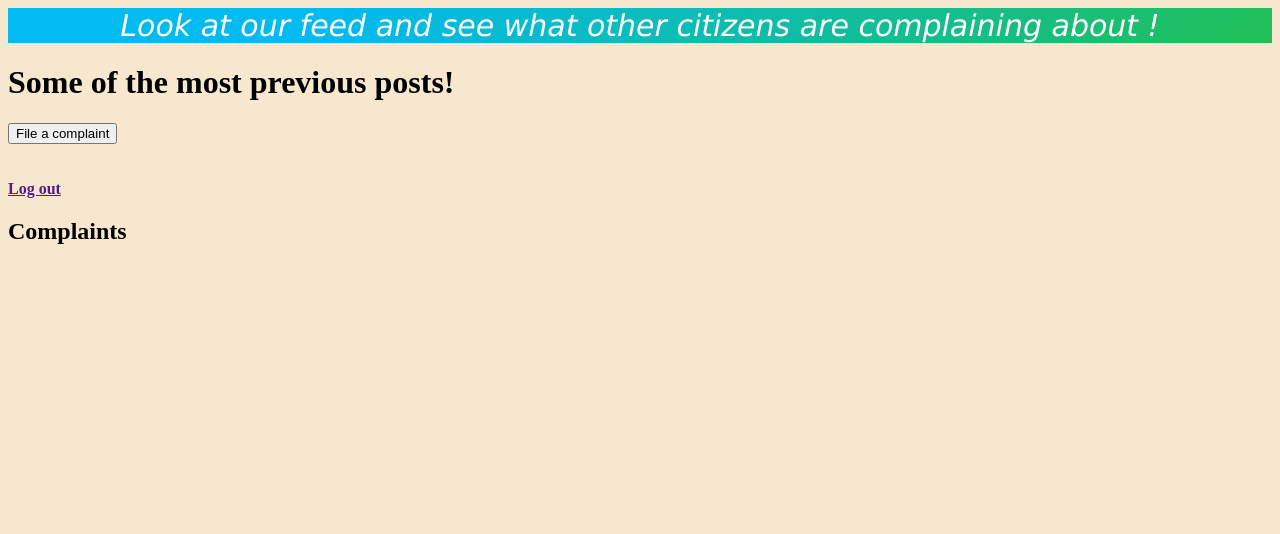
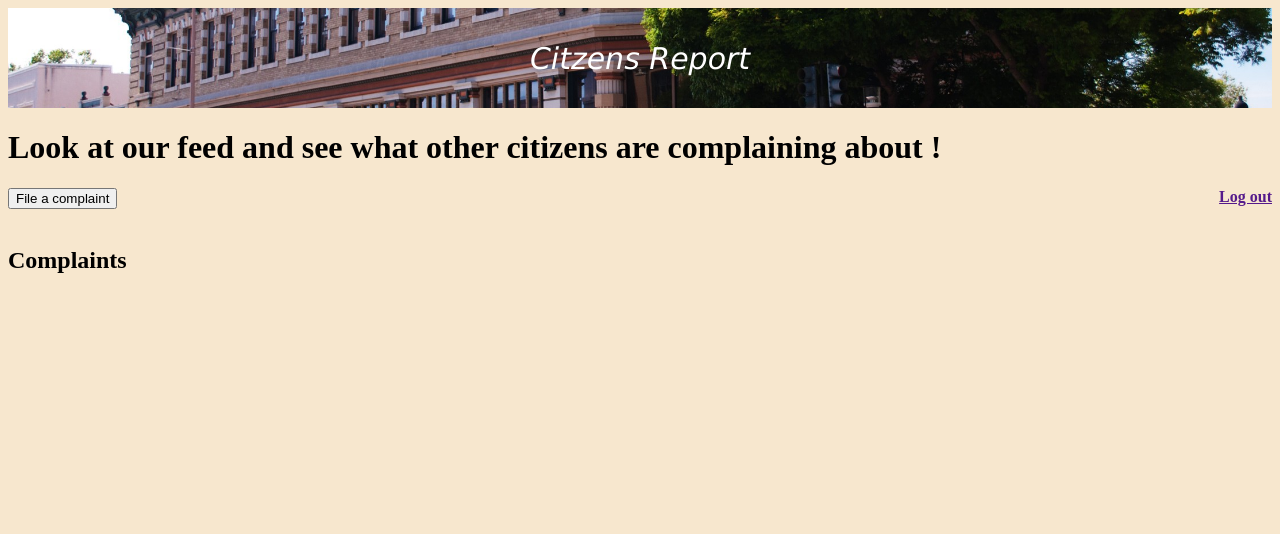
Before and after one commit to PrinceRios2000/startup_Hackathon2019, a Python web app: template templates/main.html in a window 1280 px wide. Shown: the top 534 px of the page. Run offline with Jinja, Linux system fonts and the light colour scheme; the template is opened without the code that fills it, so the values that code supplies are empty.

Commit message:
Fixed the Main Page where the posts are

```diff
--- a/static/main.css
+++ b/static/main.css
@@ -3,13 +3,16 @@ header{
     font-size: 30px;
     font-weight: normal;
     font-family: "Verdana", Verdana, sans-serif;
-    background-color: #20bf55;
-    background-image: linear-gradient(315deg, #20bf55 0%, #01baef 74%);
+    background-image: url("../Salinas.jpg");
     font-style: italic;
     text-align: center;
     display: flex;
     flex-direction: column;
     justify-content: center;
+    height: 100px;
+    background-size: contain;
+    background-position: center;
+    background-size: cover;
 }
 
 body{
@@ -25,3 +28,34 @@ img{
     right: 16px;
     font-size: 18px;
 }
+
+.post-div{
+    grid-template-columns: 10px 10px auto;
+    font-size: 15px;
+    display: flex;
+    flex-direction: column;
+    justify-content: left;
+
+}
+
+.Complaints h2{
+    text-decoration: none;
+}
+
+#Type{
+    height: 50px;
+    width: 50px;
+    bottom: 8px;
+    right: 16px;
+    font-size: 30px;
+}
+#Location{
+    font-size: 20px;
+}
+
+#Date{
+    font-size: 20px;
+}
+b a{
+    float: right;
+}
--- a/templates/main.html
+++ b/templates/main.html
@@ -1,28 +1,28 @@
 <!DOCTYPE html>
 <html>
     <head>
-    <link rel="stylesheet" href="main.css">
+    <link style = text/css rel="stylesheet" href="../static/main.css">
     </head>
     <header>
-         Look at our feed and see what other citizens are complaining about !
+         Citzens Report
     </header>
     <body>
-    <h1>Some of the most previous posts!</h1>
+    <h1>Look at our feed and see what other citizens are complaining about !</h1>
 
       <div>
        <a href="/profileposts">
-       <input type="submit" value="File a complaint">
+        <input type = "hidden" name ="postid" value = "{{post.key.id}}"/>
+       <input type="submit" name = "Create" value="File a complaint"/>
+       <b> <a href="{{logout_url}}">Log out</a></b>
        </div>
 
       <div class="Complaints">
        <br>
-       <br>
-       <b> <a href="{{logout_url}}">Log out</a></b>
 
        <h2>Complaints</h2>
 
-       <div class="steven">
-       {% for post in profile_posts %}
+       <div class="eric">
+       {% for post in complaintPosts %}
 
         <div class="post-div" >
         <span>
@@ -35,8 +35,10 @@
     {% endfor %}
   </div>
   </div>
+
   <div class="image">
-  <img src= StartupHackathon.png>
+  <img src= ../StartupHackathon.png>
+
   </div>
  </body>
 </html>
```
Also changed, not shown: Salinas.jpg (added), StartupHackathon.png (added). Lines whose indentation alone changed are shown as unchanged.
